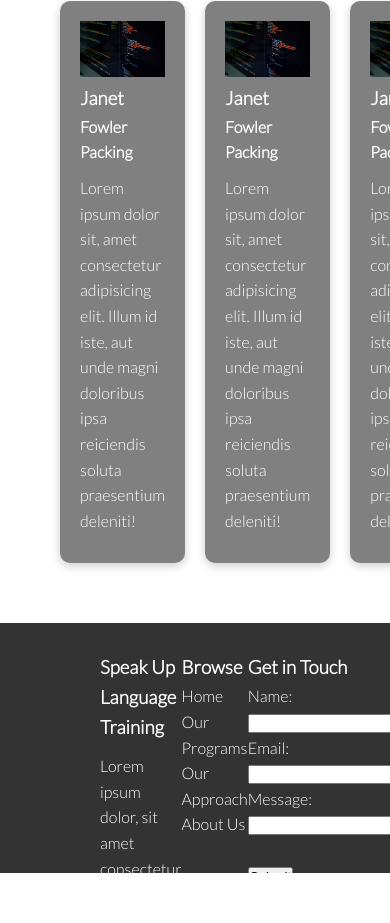
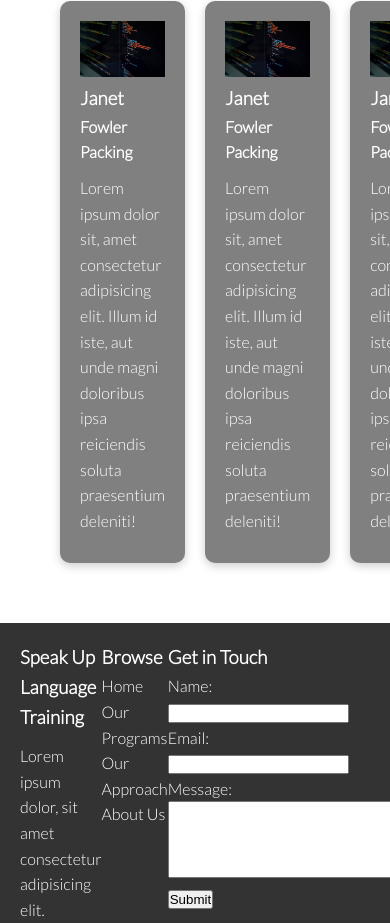
Before and after one commit to Danfreezen/Speak-Up-Website, a plain HTML site: page index.html in a window 390 px wide. Shown: the part 1914-2837 px from the top of the page. Before the commit the page ends 2787 px from the top, so only its background shows below. Drawn offline with Linux system fonts and the light colour scheme.

Commit message:
Worked on footer formatting, still need to figure out responsive spacing

```diff
--- a/index.html
+++ b/index.html
@@ -129,7 +129,7 @@
                         <label for="email">Email:</label><br>
                         <input type="text" name="email"><br>
                         <label for="message">Message:</label><br>
-                        <input type="text" name="message"><br><br>
+                        <textarea name="Text1" cols="30" rows="5"></textarea><br>
                         <input type="submit" value="Submit">
                     </form>
                 </div>
--- a/styles/styles.css
+++ b/styles/styles.css
@@ -151,7 +151,7 @@ button {
 
 .footer-wrap {
     background-color: #333;
-    height: 250px;
+    height: 300px;
     color: white;
     margin: 0 auto;
     overflow: auto;
@@ -160,5 +160,9 @@ button {
 .footer-nav {
     display: flex;
     justify-content: space-between;
-    margin: 30px 100px;
+    margin: 20px 20px;
 }
+
+.company-footer {
+    max-width: 150px;
+}
```
